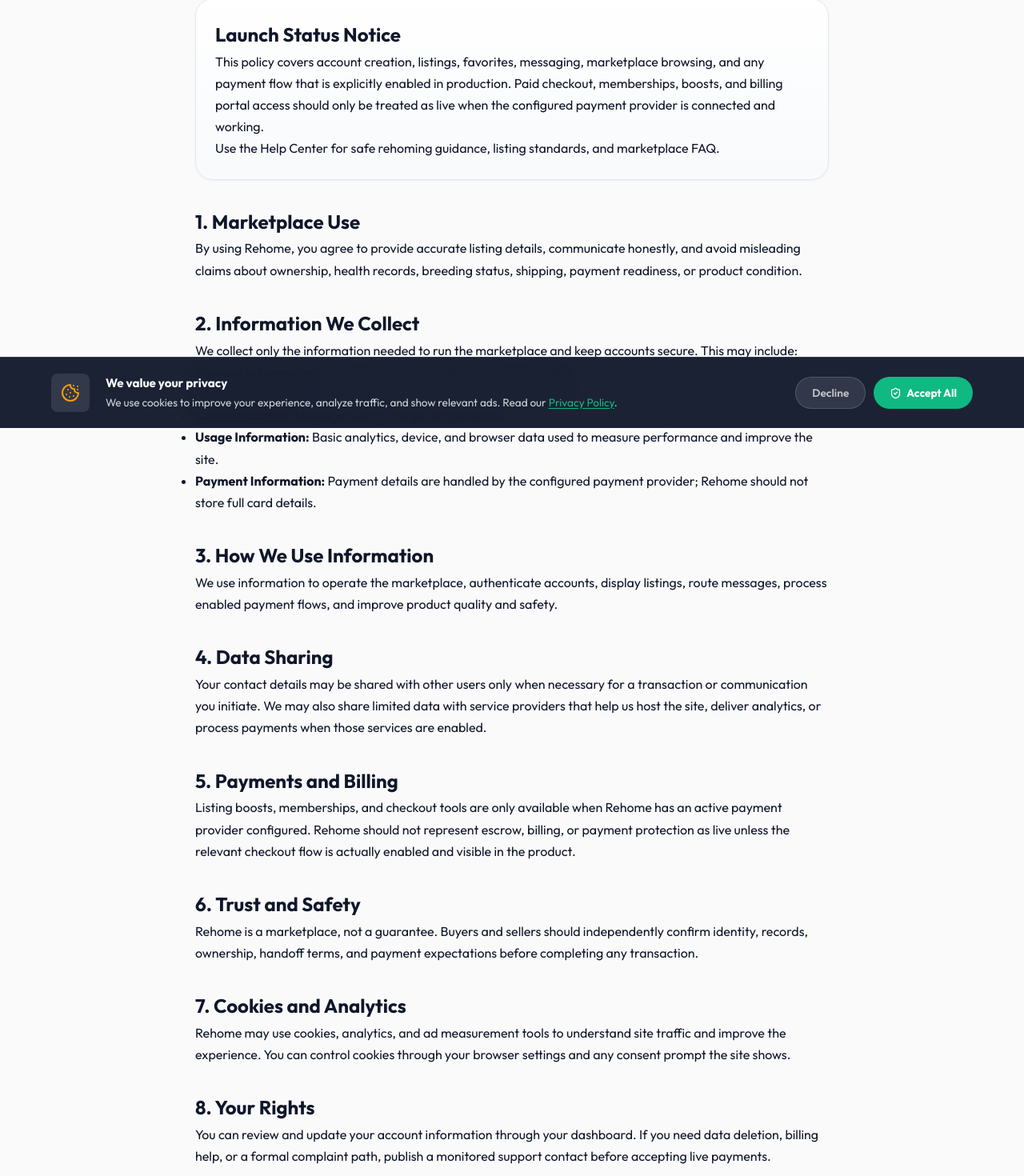
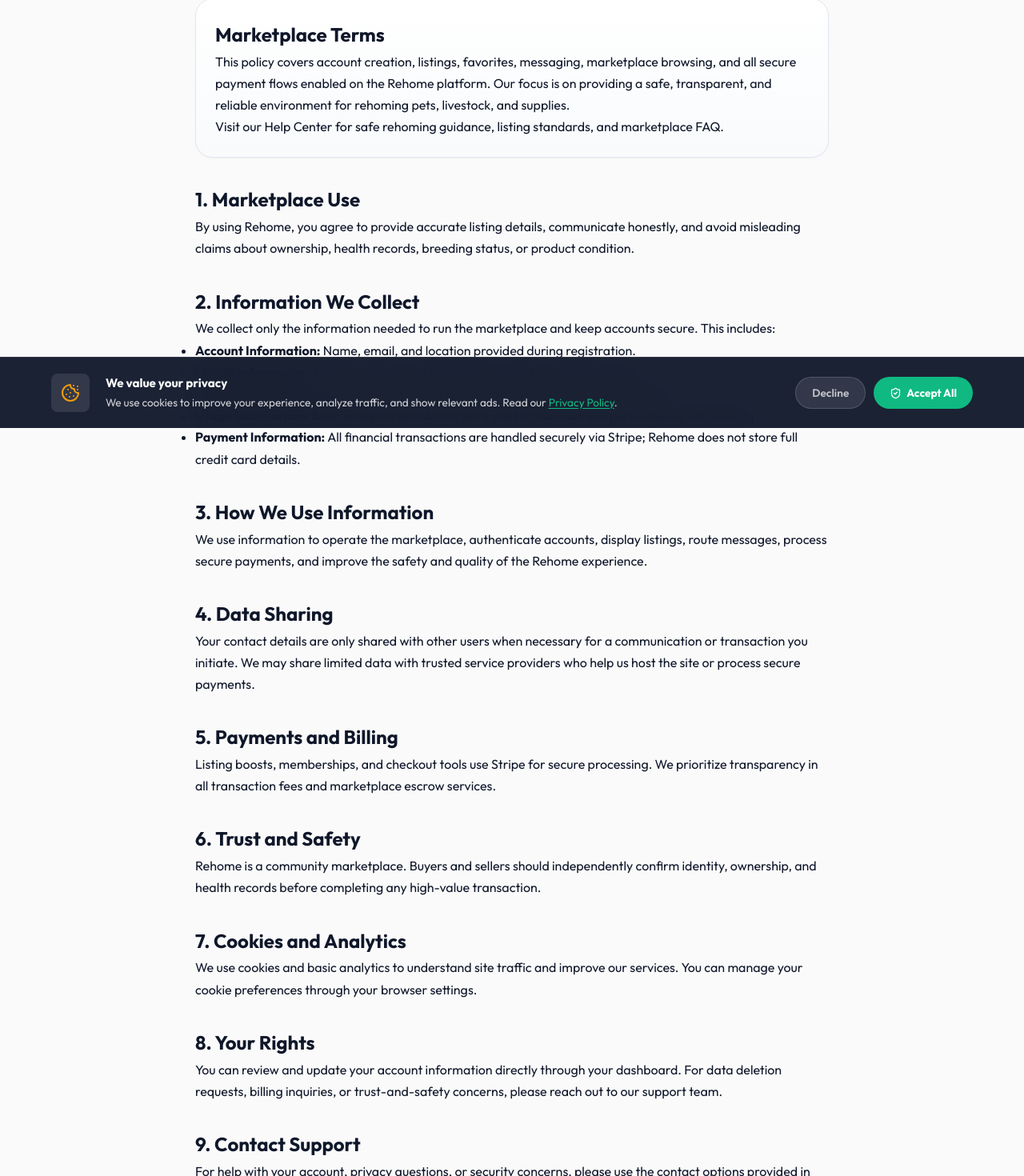
Before and after one commit to anthonytx4/rehome, a React (Vite) app: page /privacy in a window 1280 px wide. Shown: the part 265-1735 px from the top of the page at 80% size. Built offline with nearby package versions, Linux system fonts and the light colour scheme; no server answers.

Commit message:
chore(ui): final sweep of developer-only text

```diff
--- a/src/components/PetDetailModal.jsx
+++ b/src/components/PetDetailModal.jsx
@@ -283,10 +283,6 @@
                   <Images size={15} />
                   {galleryImages.length} photo{galleryImages.length === 1 ? '' : 's'}
                 </div>
-                <div className={styles.factPill}>
-                  <Images size={15} />
-                  {galleryImages.length} photo{galleryImages.length === 1 ? '' : 's'}
-                </div>
                 {displayPet.createdAt && (
                   <div className={styles.factPill}>
                     <CalendarClock size={15} />
@@ -406,7 +402,7 @@
                 <p className={styles.escrowText}>
                   {paymentsConfigured
                     ? 'A refundable $50.00 deposit is required before bidding opens.'
-                    : 'Bidding is blocked until Stripe billing is connected.'}
+                    : 'Bidding is coming soon as we finalize our secure payment verification.'}
                 </p>
                 <button
                   className={`btn btn-primary ${styles.fullWidthBtn}`}
@@ -424,7 +420,7 @@
                 <p className={styles.escrowText}>
                   {paymentsConfigured
                     ? 'Checkout runs through Stripe when the seller has set an online price. Confirm records and handoff terms before paying.'
-                    : 'Checkout is not active yet. Do not promise buyers on-platform payment until Stripe is connected.'}
+                    : 'On-platform checkout is currently in testing and will be live for all users soon.'}
                 </p>
 
                 {canUseCheckout ? (
--- a/src/pages/DashboardPage.jsx
+++ b/src/pages/DashboardPage.jsx
@@ -263,7 +263,7 @@
 
   const handleMembershipCheckout = async () => {
     if (!paymentsConfigured) {
-      toast.error('Stripe billing is not configured yet. Membership checkout is blocked until billing is connected.');
+      toast.error('Membership checkout is currently unavailable. We are finalizing our secure payment systems.');
       return;
     }
 
@@ -297,7 +297,7 @@
 
   const handleBoostCheckout = async (listing) => {
     if (!paymentsConfigured) {
-      toast.error('Stripe billing is not configured yet. Boost checkout is blocked until billing is connected.');
+      toast.error('Boost checkout is currently unavailable. We are finalizing our secure payment systems.');
       return;
     }
 
@@ -351,7 +351,7 @@
                 ? `You currently have breeder verification, ad-free browsing, and premium account treatment enabled.${membershipEndsLabel ? ` Current billing period ends ${membershipEndsLabel}.` : ''}`
                 : paymentsConfigured
                   ? 'Complete the membership checkout to get the trust badge, remove ads, and keep premium buyer-facing status across the marketplace.'
-                  : 'Membership billing is ready in the product but still blocked until Stripe is connected in production.'}
+                  : 'Advanced membership features will be available as we expand our checkout options soon.'}
             </p>
           </div>
           <button
--- a/src/pages/PrivacyPage.jsx
+++ b/src/pages/PrivacyPage.jsx
@@ -8,64 +8,64 @@
       <p>Last updated: April 4, 2026</p>
 
       <section style={{ marginTop: '24px', padding: '24px', borderRadius: '22px', border: '1px solid var(--color-border)', background: 'linear-gradient(180deg, rgba(255,255,255,0.96), rgba(248,250,252,0.96))', boxShadow: 'var(--shadow-sm)' }}>
-        <h2 style={{ marginTop: 0 }}>Launch Status Notice</h2>
+        <h2 style={{ marginTop: 0 }}>Marketplace Terms</h2>
         <p>
-          This policy covers account creation, listings, favorites, messaging, marketplace browsing, and any payment flow that is explicitly enabled in production.
-          Paid checkout, memberships, boosts, and billing portal access should only be treated as live when the configured payment provider is connected and working.
+          This policy covers account creation, listings, favorites, messaging, marketplace browsing, and all secure payment flows enabled on the Rehome platform.
+          Our focus is on providing a safe, transparent, and reliable environment for rehoming pets, livestock, and supplies.
         </p>
-        <p style={{ marginBottom: 0 }}>Use the <Link to="/help">Help Center</Link> for safe rehoming guidance, listing standards, and marketplace FAQ.</p>
+        <p style={{ marginBottom: 0 }}>Visit our <Link to="/help">Help Center</Link> for safe rehoming guidance, listing standards, and marketplace FAQ.</p>
       </section>
 
       <section id="terms" style={{ marginTop: '32px' }}>
         <h2>1. Marketplace Use</h2>
-        <p>By using Rehome, you agree to provide accurate listing details, communicate honestly, and avoid misleading claims about ownership, health records, breeding status, shipping, payment readiness, or product condition.</p>
+        <p>By using Rehome, you agree to provide accurate listing details, communicate honestly, and avoid misleading claims about ownership, health records, breeding status, or product condition.</p>
       </section>
 
       <section id="collection" style={{ marginTop: '32px' }}>
         <h2>2. Information We Collect</h2>
-        <p>We collect only the information needed to run the marketplace and keep accounts secure. This may include:</p>
+        <p>We collect only the information needed to run the marketplace and keep accounts secure. This includes:</p>
         <ul>
-          <li><strong>Account Information:</strong> Name, email, and location when you register.</li>
-          <li><strong>Listing Information:</strong> Details about pets, livestock, or supplies you list.</li>
-          <li><strong>Communication:</strong> Messages sent through our platform.</li>
-          <li><strong>Usage Information:</strong> Basic analytics, device, and browser data used to measure performance and improve the site.</li>
-          <li><strong>Payment Information:</strong> Payment details are handled by the configured payment provider; Rehome should not store full card details.</li>
+          <li><strong>Account Information:</strong> Name, email, and location provided during registration.</li>
+          <li><strong>Listing Information:</strong> Details, photos, and descriptions of pets or goods you list.</li>
+          <li><strong>Communication:</strong> Messages sent through our secure on-platform messaging system.</li>
+          <li><strong>Usage Information:</strong> Basic analytics and device data used to maintain site performance and security.</li>
+          <li><strong>Payment Information:</strong> All financial transactions are handled securely via Stripe; Rehome does not store full credit card details.</li>
         </ul>
       </section>
 
       <section id="use" style={{ marginTop: '32px' }}>
         <h2>3. How We Use Information</h2>
-        <p>We use information to operate the marketplace, authenticate accounts, display listings, route messages, process enabled payment flows, and improve product quality and safety.</p>
+        <p>We use information to operate the marketplace, authenticate accounts, display listings, route messages, process secure payments, and improve the safety and quality of the Rehome experience.</p>
       </section>
 
       <section id="sharing" style={{ marginTop: '32px' }}>
         <h2>4. Data Sharing</h2>
-        <p>Your contact details may be shared with other users only when necessary for a transaction or communication you initiate. We may also share limited data with service providers that help us host the site, deliver analytics, or process payments when those services are enabled.</p>
+        <p>Your contact details are only shared with other users when necessary for a communication or transaction you initiate. We may share limited data with trusted service providers who help us host the site or process secure payments.</p>
       </section>
 
       <section id="payments" style={{ marginTop: '32px' }}>
         <h2>5. Payments and Billing</h2>
-        <p>Listing boosts, memberships, and checkout tools are only available when Rehome has an active payment provider configured. Rehome should not represent escrow, billing, or payment protection as live unless the relevant checkout flow is actually enabled and visible in the product.</p>
+        <p>Listing boosts, memberships, and checkout tools use Stripe for secure processing. We prioritize transparency in all transaction fees and marketplace escrow services.</p>
       </section>
 
       <section id="trust-safety" style={{ marginTop: '32px' }}>
         <h2>6. Trust and Safety</h2>
-        <p>Rehome is a marketplace, not a guarantee. Buyers and sellers should independently confirm identity, records, ownership, handoff terms, and payment expectations before completing any transaction.</p>
+        <p>Rehome is a community marketplace. Buyers and sellers should independently confirm identity, ownership, and health records before completing any high-value transaction.</p>
       </section>
 
       <section id="cookies" style={{ marginTop: '32px' }}>
         <h2>7. Cookies and Analytics</h2>
-        <p>Rehome may use cookies, analytics, and ad measurement tools to understand site traffic and improve the experience. You can control cookies through your browser settings and any consent prompt the site shows.</p>
+        <p>We use cookies and basic analytics to understand site traffic and improve our services. You can manage your cookie preferences through your browser settings.</p>
       </section>
 
       <section id="rights" style={{ marginTop: '32px' }}>
         <h2>8. Your Rights</h2>
-        <p>You can review and update your account information through your dashboard. If you need data deletion, billing help, or a formal complaint path, publish a monitored support contact before accepting live payments.</p>
+        <p>You can review and update your account information directly through your dashboard. For data deletion requests, billing inquiries, or trust-and-safety concerns, please reach out to our support team.</p>
       </section>
 
       <section style={{ marginTop: '32px' }}>
-        <h2>9. Contact</h2>
-        <p>Rehome should publish a monitored support email or help form before launch so buyers and sellers have a clear escalation path for privacy, billing, and trust-and-safety concerns. Until that exists, avoid representing live support coverage beyond the documentation available in the Help Center and policy pages.</p>
+        <h2>9. Contact Support</h2>
+        <p>For help with your account, privacy questions, or security concerns, please use the contact options provided in our Help Center or reach out via the support tools in your dashboard.</p>
       </section>
     </div>
   );
```
